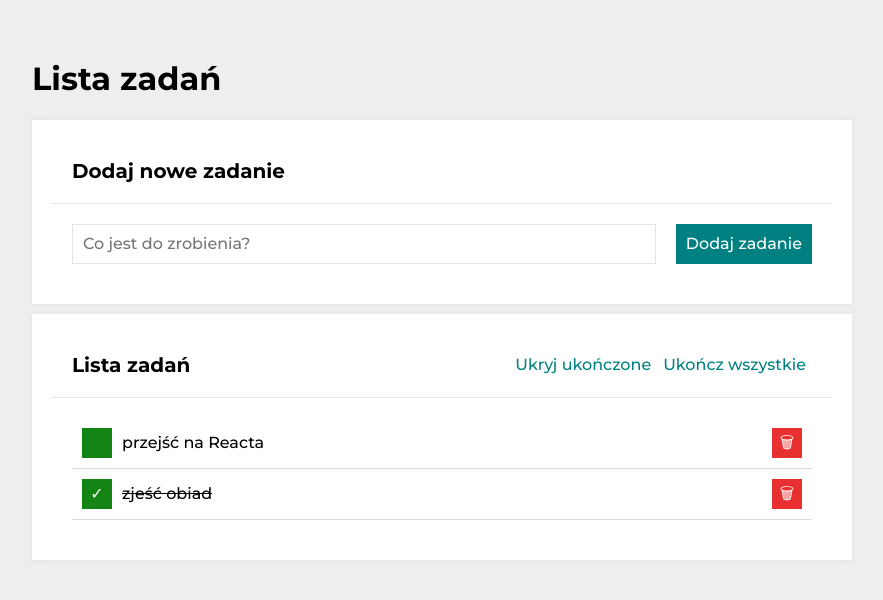
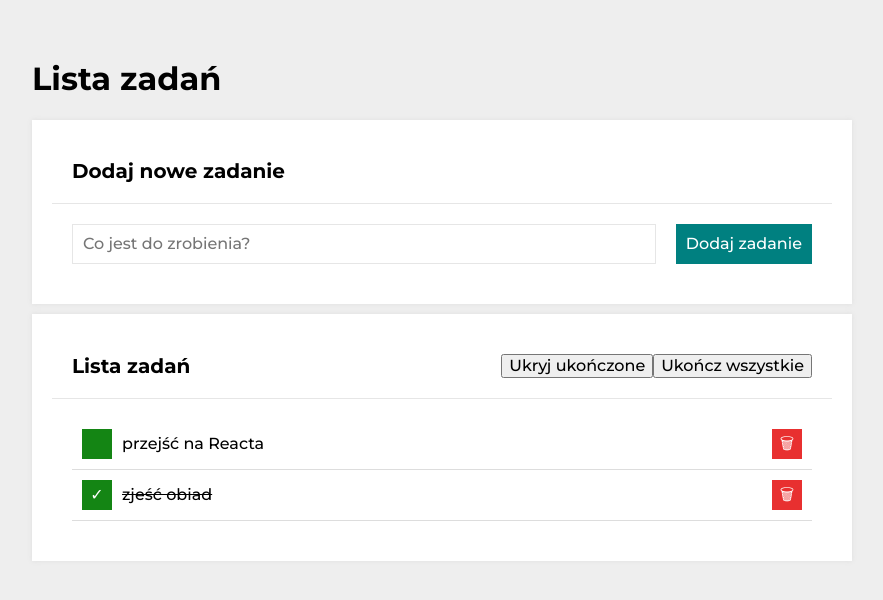
Before and after one commit to KarolinaJ33/to-do-list-react, a React (Create React App) app: page / in a window 1280 px wide. Shown: the top 600 px of the page, without its empty margins (198-1081 px from the left). Built offline with nearby package versions, Linux system fonts and the light colour scheme.

Commit message:
class name changed

```diff
--- a/src/Buttons/style.css
+++ b/src/Buttons/style.css
@@ -3,7 +3,7 @@
     flex-wrap: wrap;
 }
 
-.buttons__section {
+.buttons__button {
     background: transparent;
     color: hsl(180, 100%, 25%);
     border: none;
@@ -12,15 +12,15 @@
     transition: 1s;
 }
 
-.buttons__section:hover {
+.buttons__button:hover {
     color: hsl(180, 79%, 41%);
 }
 
-.buttons__section:active {
+.buttons__button:active {
     border: 2px solid hsl(0, 0%, 0%);
     border-radius: 5px;
 }
 
-.buttons__section:disabled {
+.buttons__button:disabled {
     color: hsl(0, 0%, 80%);
 }
```
